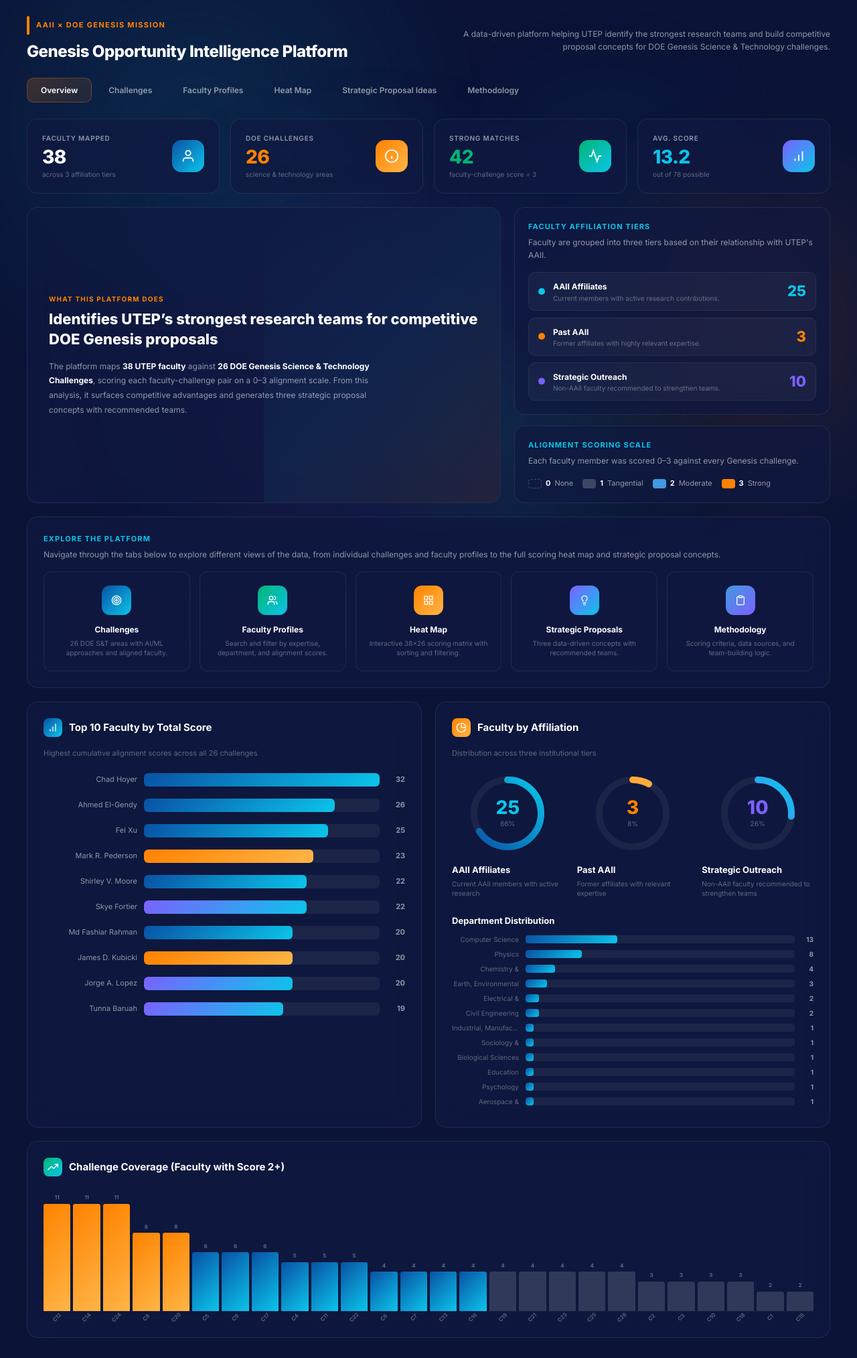
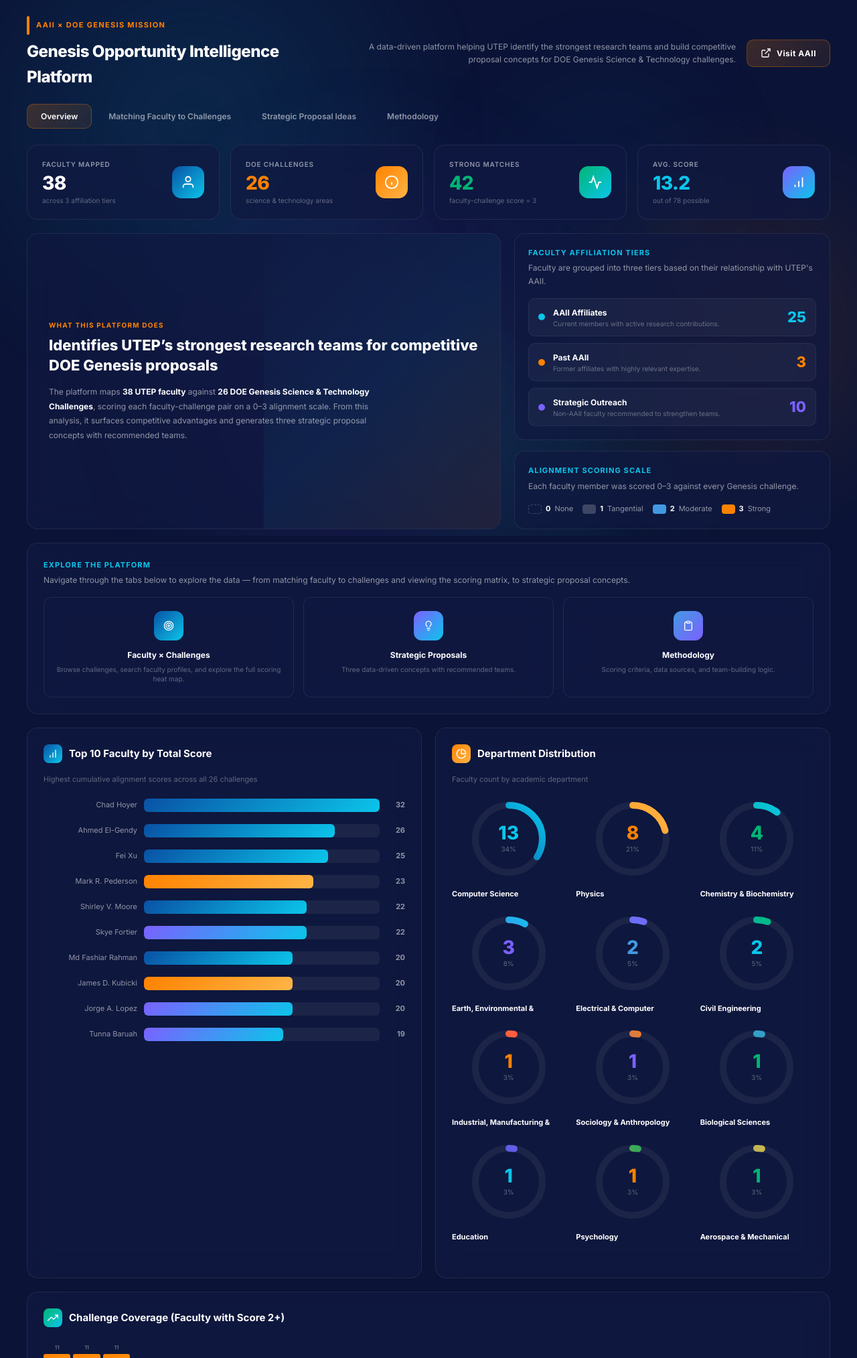
Before and after one commit to cauamcardoso/aaii-genesis-dashboard, a Flask app: page / in a window 1280 px wide. Shown: the top 2027 px of the page at 67% size. Run offline with Flask 3, Linux system fonts and the light colour scheme.

Commit message:
Consolidate tabs and improve landing page layout
- Merge Challenges, Faculty Profiles, and Heat Map into single
  "Matching Faculty to Challenges" tab with pill-button sub-views
  (By Challenge, By Faculty, Score Matrix)
- Replace redundant Faculty by Affiliation card with Department
  Distribution radial gauges showing all departments as circles
- Add Visit AAII button in header linking to utep.edu/aaii
- Update Explore the Platform nav section for new 4-tab structure

Co-Authored-By: Claude Opus 4.6 <noreply@anthropic.com>

```diff
--- a/templates/index.html
+++ b/templates/index.html
@@ -219,6 +219,13 @@ h1{font-size:24px;font-weight:800;letter-spacing:-0.02em;color:#FFF}
 .score-table td{color:var(--text2)}
 .score-table td:first-child{font-weight:700;text-align:center;width:60px}
 
+/* ═══ SUB-VIEW PILLS ═══ */
+.subview-bar{display:flex;gap:6px;margin-bottom:20px;padding:4px;background:rgba(255,255,255,0.04);border-radius:12px;border:1px solid var(--card-border);width:fit-content}
+.subview-btn{padding:10px 22px;border:none;font-size:12px;font-weight:600;background:transparent;color:var(--text2);border-radius:10px;transition:all 0.2s;cursor:pointer;font-family:var(--font);display:flex;align-items:center;gap:8px}
+.subview-btn:hover{color:#FFF;background:rgba(255,255,255,0.06)}
+.subview-btn.active{color:#FFF;background:linear-gradient(135deg,rgba(255,130,0,0.25),rgba(255,130,0,0.1));box-shadow:0 2px 8px rgba(255,130,0,0.15)}
+.subview-btn svg{width:16px;height:16px}
+
 .hidden{display:none}
 
 @media(max-width:900px){
@@ -230,6 +237,8 @@ h1{font-size:24px;font-weight:800;letter-spacing:-0.02em;color:#FFF}
   div[style*="grid-template-columns: 1fr 1fr"],div[style*="grid-template-columns:1fr 1fr"]{grid-template-columns:1fr!important}
   div[style*="grid-template-columns:1.5fr 1fr"]{grid-template-columns:1fr!important}
   div[style*="grid-template-columns:repeat(5"]{grid-template-columns:repeat(2,1fr)!important}
+  div[style*="grid-template-columns:repeat(3"]{grid-template-columns:1fr!important}
+  .subview-bar{width:100%;flex-wrap:wrap}
   .radial-grid{grid-template-columns:repeat(2,1fr)}
 }
 </style>
@@ -252,7 +261,10 @@ h1{font-size:24px;font-weight:800;letter-spacing:-0.02em;color:#FFF}
       <div class="header-logo"><div class="logo-bar"></div><span class="logo-text">AAII × DOE Genesis Mission</span></div>
       <h1 style="margin-top:6px">Genesis Opportunity Intelligence Platform</h1>
     </div>
-    <div class="header-sub" style="text-align:right">A data-driven platform helping UTEP identify the strongest research teams and build competitive proposal concepts for DOE Genesis Science &amp; Technology challenges.</div>
+    <div style="display:flex;align-items:center;gap:16px">
+      <div class="header-sub" style="text-align:right">A data-driven platform helping UTEP identify the strongest research teams and build competitive proposal concepts for DOE Genesis Science &amp; Technology challenges.</div>
+      <a href="https://www.utep.edu/aaii/" target="_blank" rel="noopener noreferrer" style="display:inline-flex;align-items:center;gap:8px;padding:10px 20px;border-radius:10px;background:linear-gradient(135deg,rgba(255,130,0,0.2),rgba(255,130,0,0.08));border:1px solid rgba(255,130,0,0.3);color:#FFF;font-size:12px;font-weight:700;letter-spacing:0.04em;white-space:nowrap;text-decoration:none;transition:all 0.2s;flex-shrink:0" onmouseover="this.style.background='linear-gradient(135deg,rgba(255,130,0,0.35),rgba(255,130,0,0.15))';this.style.boxShadow='0 4px 16px rgba(255,130,0,0.2)'" onmouseout="this.style.background='linear-gradient(135deg,rgba(255,130,0,0.2),rgba(255,130,0,0.08))';this.style.boxShadow='none'"><svg width="16" height="16" viewBox="0 0 24 24" fill="none" stroke="currentColor" stroke-width="2"><path d="M18 13v6a2 2 0 01-2 2H5a2 2 0 01-2-2V8a2 2 0 012-2h6"/><polyline points="15 3 21 3 21 9"/><line x1="10" y1="14" x2="21" y2="3"/></svg>Visit AAII</a>
+    </div>
   </div>
 </div>
 <div class="tabs" id="tabs"></div>
@@ -504,8 +516,8 @@ const $=id=>document.getElementById(id);
 const el=(tag,cls,html)=>{const e=document.createElement(tag);if(cls)e.className=cls;if(html!==undefined)e.innerHTML=html;return e};
 
 let currentTab="overview";
-const TABS=["overview","challenges","faculty","heatmap","teams","methodology"];
-const TAB_LABELS={"overview":"Overview","challenges":"Challenges","faculty":"Faculty Profiles","heatmap":"Heat Map","teams":"Strategic Proposal Ideas","methodology":"Methodology"};
+const TABS=["overview","matching","teams","methodology"];
+const TAB_LABELS={"overview":"Overview","matching":"Matching Faculty to Challenges","teams":"Strategic Proposal Ideas","methodology":"Methodology"};
 
 function renderTabs(){
   const tabs=$("tabs");tabs.innerHTML="";
@@ -518,7 +530,7 @@ function renderTabs(){
 
 function renderContent(){
   const c=$("content");c.innerHTML="";
-  ({overview:renderOverview,challenges:renderChallenges,faculty:renderFaculty,heatmap:renderHeatmap,teams:renderTeams,methodology:renderMethodology})[currentTab](c);
+  ({overview:renderOverview,matching:renderMatching,teams:renderTeams,methodology:renderMethodology})[currentTab](c);
 }
 
 // ── OVERVIEW ──
@@ -588,9 +600,7 @@ function renderOverview(root){
 
   // ── Quick navigation ──
   const tabGuides=[
-    {tab:"challenges",icon:ICONS.target,label:"Challenges",desc:"26 DOE S&T areas with AI/ML approaches and aligned faculty.",grad:"var(--grad-blue)"},
-    {tab:"faculty",icon:ICONS.users,label:"Faculty Profiles",desc:"Search and filter by expertise, department, and alignment scores.",grad:"var(--grad-green)"},
-    {tab:"heatmap",icon:ICONS.grid,label:"Heat Map",desc:"Interactive 38\u00d726 scoring matrix with sorting and filtering.",grad:"var(--grad-orange)"},
+    {tab:"matching",icon:ICONS.target,label:"Faculty \u00d7 Challenges",desc:"Browse challenges, search faculty profiles, and explore the full scoring heat map.",grad:"var(--grad-blue)"},
     {tab:"teams",icon:ICONS.lightbulb,label:"Strategic Proposals",desc:"Three data-driven concepts with recommended teams.",grad:"var(--grad-purple)"},
     {tab:"methodology",icon:ICONS.clipboard,label:"Methodology",desc:"Scoring criteria, data sources, and team-building logic.",grad:"linear-gradient(135deg,#4299E1,#7B61FF)"}
   ];
@@ -598,8 +608,8 @@ function renderOverview(root){
   navSection.style.cssText="margin-bottom:20px;padding:24px";
   navSection.innerHTML=`
     <div class="section-title">Explore the Platform</div>
-    <div class="section-desc">Navigate through the tabs below to explore different views of the data, from individual challenges and faculty profiles to the full scoring heat map and strategic proposal concepts.</div>
-    <div style="display:grid;grid-template-columns:repeat(5,1fr);gap:14px">
+    <div class="section-desc">Navigate through the tabs below to explore the data \u2014 from matching faculty to challenges and viewing the scoring matrix, to strategic proposal concepts.</div>
+    <div style="display:grid;grid-template-columns:repeat(3,1fr);gap:14px">
     ${tabGuides.map(g=>`<div class="how-card" data-tab="${g.tab}" style="text-align:center;padding:20px 12px;cursor:pointer"><div style="width:44px;height:44px;border-radius:12px;background:${g.grad};color:#FFF;display:flex;align-items:center;justify-content:center;margin:0 auto 12px">${g.icon}</div><div style="font-size:12px;font-weight:700;color:#FFF;margin-bottom:4px">${g.label}</div><div style="font-size:10px;color:var(--text3);line-height:1.4">${g.desc}</div></div>`).join("")}
   </div>`;
   root.appendChild(navSection);
@@ -622,30 +632,38 @@ function renderOverview(root){
   barHtml+=`</div></div>`;
   grid.innerHTML+=barHtml;
 
-  // Affiliation Radial Gauges + Dept
-  const affMap={};F.forEach(f=>{affMap[f.a]=(affMap[f.a]||0)+1});
+  // Department Distribution Radial Gauges (ALL departments as circles)
   const deptMap={};F.forEach(f=>{deptMap[f.d]=(deptMap[f.d]||0)+1});
   const depts=Object.entries(deptMap).sort((a,b)=>b[1]-a[1]);
   const total=F.length;
 
-  const affData=[
-    {name:"AAII Affiliates",key:"AAII Affiliate",color:"var(--cyan)",gradId:"rg1",stops:['#0952A5','#0BC5EA'],desc:"Current AAII members with active research"},
-    {name:"Past AAII",key:"Previous AAII",color:"var(--accent)",gradId:"rg2",stops:['#FF8200','#FFB547'],desc:"Former affiliates with relevant expertise"},
-    {name:"Strategic Outreach",key:"Recommended",color:"var(--purple)",gradId:"rg3",stops:['#7B61FF','#0BC5EA'],desc:"Non-AAII faculty recommended to strengthen teams"}
+  const deptColors=[
+    {color:"var(--cyan)",gradId:"dg1",stops:['#0952A5','#0BC5EA']},
+    {color:"var(--accent)",gradId:"dg2",stops:['#FF8200','#FFB547']},
+    {color:"var(--green)",gradId:"dg3",stops:['#01B574','#0BC5EA']},
+    {color:"var(--purple)",gradId:"dg4",stops:['#7B61FF','#0BC5EA']},
+    {color:"var(--blue)",gradId:"dg5",stops:['#4299E1','#7B61FF']},
+    {color:"var(--cyan)",gradId:"dg6",stops:['#0BC5EA','#01B574']},
+    {color:"var(--accent)",gradId:"dg7",stops:['#FF8200','#FF5252']},
+    {color:"var(--purple)",gradId:"dg8",stops:['#7B61FF','#FF8200']},
+    {color:"var(--green)",gradId:"dg9",stops:['#01B574','#4299E1']},
+    {color:"var(--cyan)",gradId:"dg10",stops:['#0952A5','#7B61FF']},
+    {color:"var(--accent)",gradId:"dg11",stops:['#FF8200','#01B574']},
+    {color:"var(--green)",gradId:"dg12",stops:['#01B574','#FFB547']}
   ];
-  let radialHtml=affData.map(a=>{
-    const count=affMap[a.key]||0;
+
+  const deptRadialHtml=depts.map((entry,i)=>{
+    const [dName,count]=entry;
+    const ci=deptColors[i%deptColors.length];
     const pct=Math.round(count/total*100);
     const circ=314;
     const offset=Math.round(circ*(1-count/total));
-    return `<div><div class="radial-ring"><svg width="120" height="120" viewBox="0 0 120 120"><defs><linearGradient id="${a.gradId}" x1="0%" y1="0%" x2="100%" y2="100%"><stop offset="0%" stop-color="${a.stops[0]}"/><stop offset="100%" stop-color="${a.stops[1]}"/></linearGradient></defs><circle class="track" cx="60" cy="60" r="50"/><circle class="fill" cx="60" cy="60" r="50" stroke="url(#${a.gradId})" stroke-dasharray="${circ}" stroke-dashoffset="${offset}"/></svg><div class="center-text"><div class="center-num" style="color:${a.color}">${count}</div><div class="center-pct">${pct}%</div></div></div><div class="radial-label">${a.name}</div><div class="radial-desc">${a.desc}</div></div>`;
+    const shortName=dName.split(" ").slice(0,3).join(" ");
+    return `<div><div class="radial-ring"><svg width="120" height="120" viewBox="0 0 120 120"><defs><linearGradient id="${ci.gradId}" x1="0%" y1="0%" x2="100%" y2="100%"><stop offset="0%" stop-color="${ci.stops[0]}"/><stop offset="100%" stop-color="${ci.stops[1]}"/></linearGradient></defs><circle class="track" cx="60" cy="60" r="50"/><circle class="fill" cx="60" cy="60" r="50" stroke="url(#${ci.gradId})" stroke-dasharray="${circ}" stroke-dashoffset="${offset}"/></svg><div class="center-text"><div class="center-num" style="color:${ci.color}">${count}</div><div class="center-pct">${pct}%</div></div></div><div class="radial-label" style="font-size:11px">${shortName}</div></div>`;
   }).join("");
 
-  let deptHtml=depts.map(([d,c])=>`<div class="dept-row"><div class="dept-label">${d.split(" ").slice(0,2).join(" ")}</div><div class="dept-track"><div class="dept-fill" style="width:${(c/F.length*100).toFixed(0)}%;background:var(--grad-blue)"></div></div><div class="dept-count">${c}</div></div>`).join("");
-
-  grid.innerHTML+=`<div class="card" style="display:flex;flex-direction:column"><div class="card-title"><div class="icon" style="background:var(--grad-orange)">${ICONS.pieChart}</div>Faculty by Affiliation</div><div style="font-size:11px;color:var(--text3);margin-bottom:20px">Distribution across three institutional tiers</div>
-    <div class="radial-grid">${radialHtml}</div>
-    <div><div style="font-size:13px;font-weight:700;color:#FFF;margin-bottom:10px">Department Distribution</div>${deptHtml}</div>
+  grid.innerHTML+=`<div class="card" style="display:flex;flex-direction:column"><div class="card-title"><div class="icon" style="background:var(--grad-orange)">${ICONS.pieChart}</div>Department Distribution</div><div style="font-size:11px;color:var(--text3);margin-bottom:20px">Faculty count by academic department</div>
+    <div class="radial-grid" style="grid-template-columns:repeat(3,1fr);gap:16px">${deptRadialHtml}</div>
   </div>`;
   root.appendChild(grid);
 
@@ -664,6 +682,34 @@ function renderOverview(root){
   covCard.appendChild(covChart);
   root.appendChild(covCard);
 
+}
+
+// ── MATCHING FACULTY TO CHALLENGES (combined tab) ──
+let matchingSubView="challenges";
+function renderMatching(root){
+  root.innerHTML="";
+
+  // Sub-view pill navigation
+  const bar=el("div","subview-bar");
+  const views=[
+    {id:"challenges",label:"By Challenge",icon:'<svg viewBox="0 0 24 24" fill="none" stroke="currentColor" stroke-width="2"><circle cx="12" cy="12" r="10"/><path d="M12 16v-4M12 8h.01"/></svg>'},
+    {id:"faculty",label:"By Faculty",icon:'<svg viewBox="0 0 24 24" fill="none" stroke="currentColor" stroke-width="2"><path d="M20 21v-2a4 4 0 00-4-4H8a4 4 0 00-4 4v2"/><circle cx="12" cy="7" r="4"/></svg>'},
+    {id:"heatmap",label:"Score Matrix",icon:'<svg viewBox="0 0 24 24" fill="none" stroke="currentColor" stroke-width="2"><rect x="3" y="3" width="7" height="7"/><rect x="14" y="3" width="7" height="7"/><rect x="3" y="14" width="7" height="7"/><rect x="14" y="14" width="7" height="7"/></svg>'}
+  ];
+  views.forEach(v=>{
+    const b=el("button","subview-btn"+(matchingSubView===v.id?" active":""));
+    b.innerHTML=`${v.icon}${v.label}`;
+    b.onclick=()=>{matchingSubView=v.id;renderMatching(root)};
+    bar.appendChild(b);
+  });
+  root.appendChild(bar);
+
+  // Render the active sub-view into a container
+  const container=el("div","");
+  root.appendChild(container);
+  if(matchingSubView==="challenges") renderChallenges(container);
+  else if(matchingSubView==="faculty") renderFaculty(container);
+  else renderHeatmap(container);
 }
 
 // ── CHALLENGES ──
```
